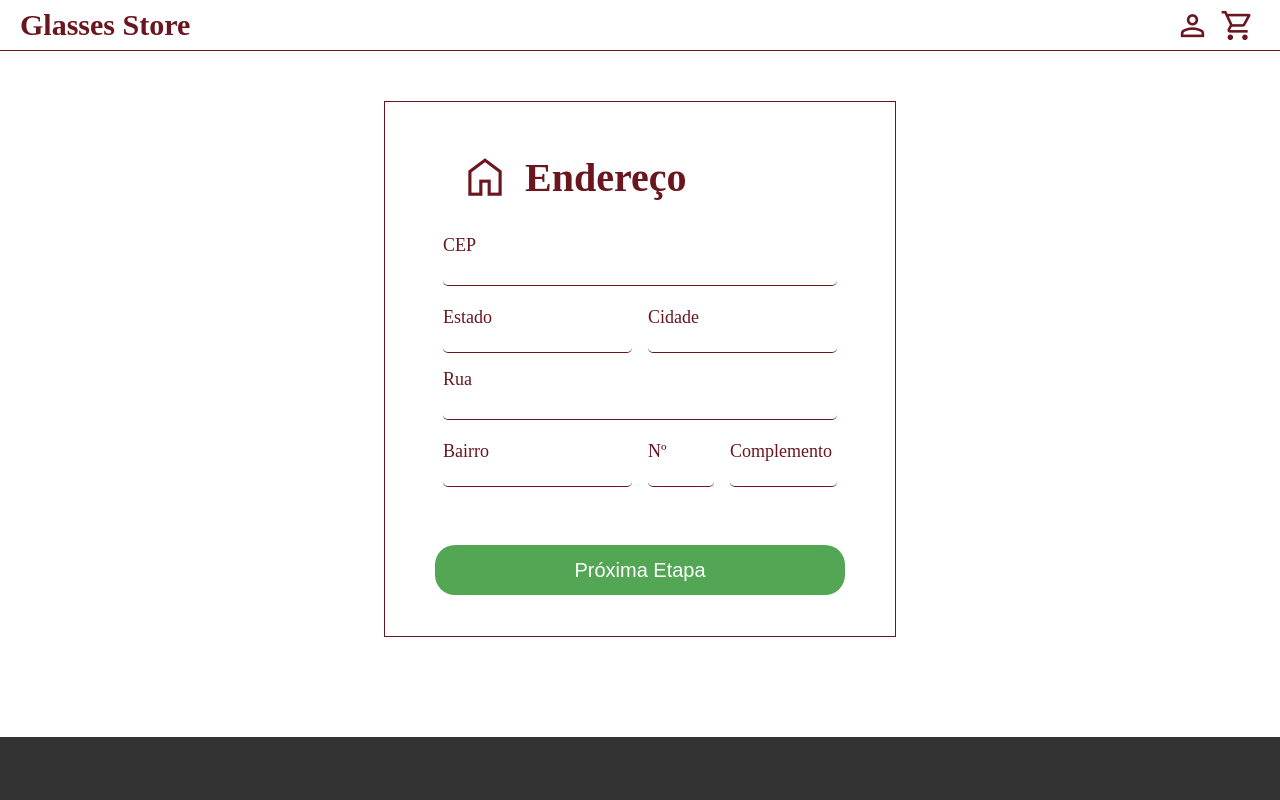
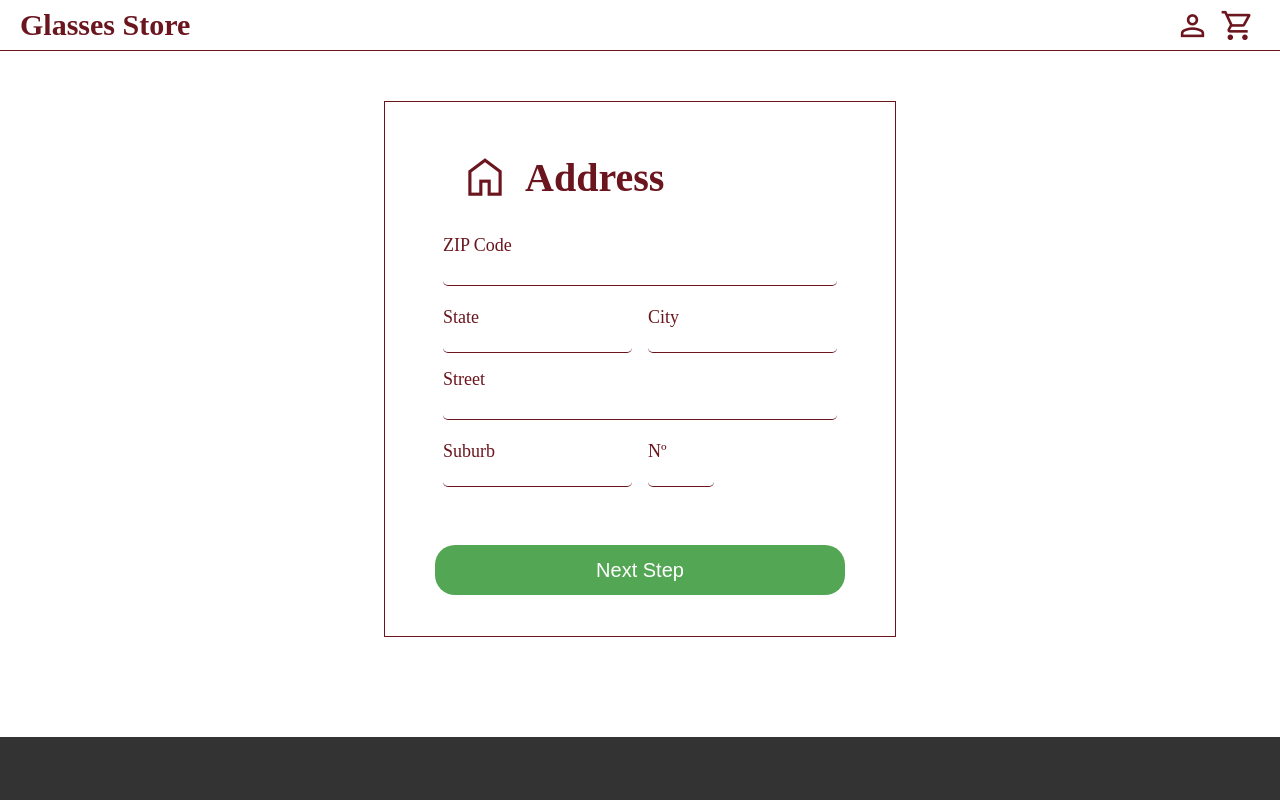
Before and after one commit to MakeRedundant/Spec-tacular-.com, a React (Vite) app: page /address in a window 1280 px wide. Shown: the top 800 px of the page. Built offline with nearby package versions, Linux system fonts and the light colour scheme; a web font is replaced by a local one.

Commit message:
updated address , payment

```diff
--- a/client/src/pages/Address/index.tsx
+++ b/client/src/pages/Address/index.tsx
@@ -37,7 +37,7 @@ function Address() {
                         isHoverable={false}
                     />
                     <Text
-                        text="Endereço"
+                        text="Address"
                         size="40px"
                         weight={600}
                         align="center"
@@ -52,7 +52,7 @@ function Address() {
                     direction="column"
                 >
                     <S.FormControl width="calc(100% - 16px)">
-                        <Text text="CEP" size="18px" color={colors.primary} />
+                        <Text text="ZIP Code" size="18px" color={colors.primary} />
                         <Input
                             id="cep"
                             outlined="none"
@@ -67,7 +67,7 @@ function Address() {
                     <Container flex>
                         <S.FormControl>
                             <Text
-                                text="Estado"
+                                text="State"
                                 size="18px"
                                 color={colors.primary}
                             />
@@ -84,7 +84,7 @@ function Address() {
 
                         <S.FormControl>
                             <Text
-                                text="Cidade"
+                                text="City"
                                 size="18px"
                                 color={colors.primary}
                             />
@@ -101,7 +101,7 @@ function Address() {
                     </Container>
 
                     <S.FormControl width="calc(100% - 16px)">
-                        <Text text="Rua" size="18px" color={colors.primary} />
+                        <Text text="Street" size="18px" color={colors.primary} />
                         <Input
                             id="street"
                             outlined="none"
@@ -115,7 +115,7 @@ function Address() {
                     <Container flex>
                         <S.FormControl width="calc(50% - 16px)">
                             <Text
-                                text="Bairro"
+                                text="Suburb"
                                 size="18px"
                                 color={colors.primary}
                             />
@@ -145,25 +145,10 @@ function Address() {
                             />
                         </S.FormControl>
 
-                        <S.FormControl width="calc(30% - 16px)">
-                            <Text
-                                text="Complemento"
-                                size="18px"
-                                color={colors.primary}
-                            />
-                            <Input
-                                id="complement"
-                                outlined="none"
-                                height="30px"
-                                type="text"
-                                border="none"
-                                borderBottom={`1px solid ${colors.primary}`}
-                            />
-                        </S.FormControl>
                     </Container>
 
                     <Button
-                        text="Próxima Etapa"
+                        text="Next Step"
                         width="100%"
                         height="50px"
                         margin="50px auto 16px auto"
--- a/client/src/pages/Payment/index.tsx
+++ b/client/src/pages/Payment/index.tsx
@@ -37,7 +37,7 @@ function Payment() {
                         isHoverable={false}
                     />
                     <Text
-                        text="Pagamento"
+                        text="Payment"
                         size="40px"
                         weight={600}
                         align="center"
@@ -53,7 +53,7 @@ function Payment() {
                 >
                     <S.FormControl width="calc(100% - 16px)">
                         <Text
-                            text="Número do Cartão"
+                            text="Card number"
                             size="18px"
                             color={colors.primary}
                         />
@@ -71,7 +71,7 @@ function Payment() {
                     <Container flex>
                         <S.FormControl width="calc(70% - 16px)">
                             <Text
-                                text="Validade"
+                                text="Validate"
                                 size="18px"
                                 color={colors.primary}
                             />
@@ -104,7 +104,7 @@ function Payment() {
 
                     <S.FormControl width="calc(100% - 16px)">
                         <Text
-                            text="Nome do Títular"
+                            text="Cardholder Name"
                             size="18px"
                             color={colors.primary}
                         />
@@ -120,7 +120,7 @@ function Payment() {
                     </S.FormControl>
 
                     <Button
-                        text="Concluir Compra"
+                        text="Complete Purchase"
                         width="100%"
                         height="50px"
                         margin="50px auto 16px auto"
```
